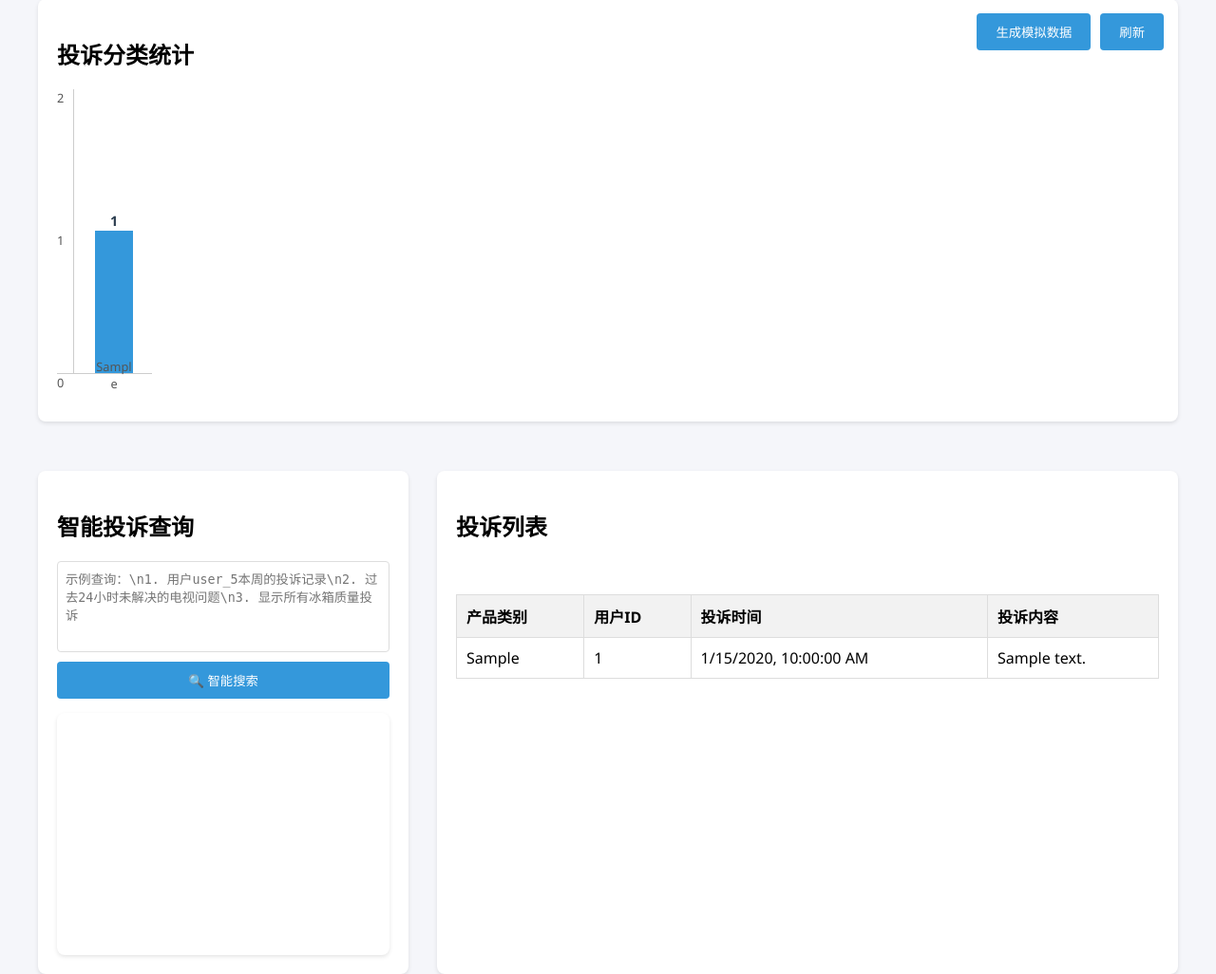
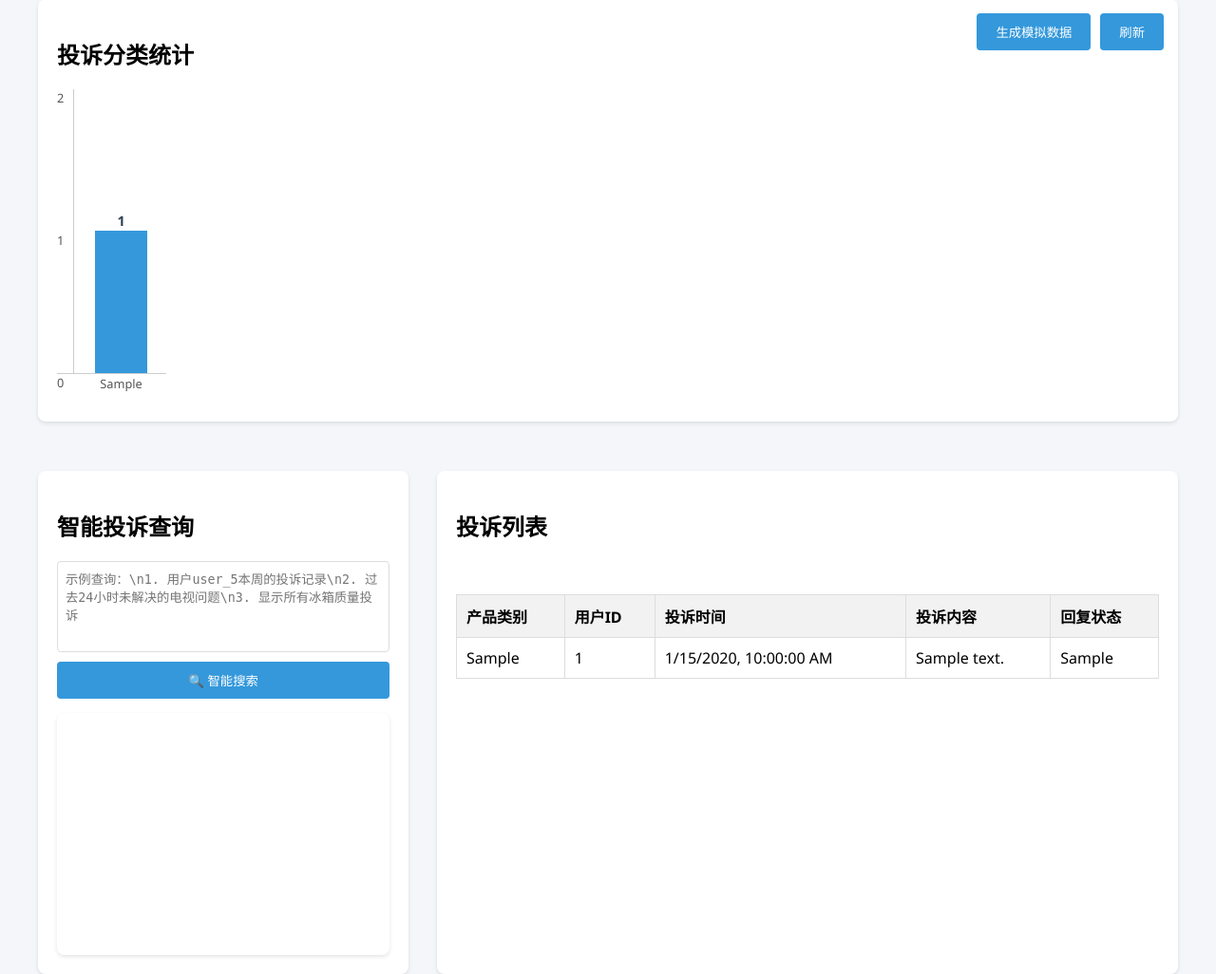
Before and after one commit to winsphinx/scs, a FastAPI app: page / in a window 1280 px wide. Shown: the part 120-1146 px from the top of the page at 95% size. Run offline with FastAPI, Linux system fonts and the light colour scheme; tables that the repository leaves empty hold one stand-in row (values such as "Sample post").

Commit message:
根据数据库字段，修改显示列表

```diff
--- a/main.py
+++ b/main.py
@@ -41,6 +41,7 @@ class Complaint(Base):
     content = Column(String)
     user_id = Column(String)
     complaint_category = Column(String)
+    reply = Column(String)
 
 
 Base.metadata.create_all(bind=engine)
@@ -64,6 +65,7 @@ class ComplaintCreate(BaseModel):
     content: str
     user_id: str
     complaint_category: str
+    reply: str | None = None
 
 
 class ComplaintResponse(ComplaintCreate):
@@ -83,7 +85,7 @@ def create_complaint(complaint: ComplaintCreate, db: Session = Depends(get_db)):
     return db_complaint
 
 
-@app.get("/complaints/", response_model=List[ComplaintCreate])
+@app.get("/complaints/", response_model=List[ComplaintResponse])
 def read_complaints(
     q: str = None,
     skip: int = 0,
@@ -150,7 +152,14 @@ def get_statistics(db: Session = Depends(get_db)):
 
 @app.post("/simulate/", response_model=List[ComplaintCreate])
 def simulate_data(db: Session = Depends(get_db)):
-    categories = ["电视", "冰箱", "洗衣机", "未知"]
+    categories = ["各种电视", "冰箱冰柜", "洗衣机", "未知"]
+    replies = [
+        "已处理",
+        "正在处理中",
+        "已转交相关部门",
+        None,
+        None,
+    ]  # 增加None使部分投诉无回复
     complaints = []
     for _ in range(10):  # 模拟10条数据
         product = random.choice(categories)
@@ -159,6 +168,9 @@ def simulate_data(db: Session = Depends(get_db)):
             content=f"我的{product}有问题" if product != "未知" else "产品使用问题投诉",
             user_id=f"user_{random.randint(1, 100)}",
             complaint_category=product,
+            reply=(
+                random.choice(replies) if random.random() > 0.3 else None
+            ),  # 70%概率有回复
         )
         db.add(complaint)
         complaints.append(complaint)
--- a/pyproject.toml
+++ b/pyproject.toml
@@ -9,7 +9,6 @@ dependencies = [
     "langchain>=0.3.25",
     "langchain-community>=0.3.24",
     "langchain-openai>=0.3.17",
-    "pytest>=8.3.5",
     "sqlalchemy>=2.0.41",
     "uvicorn>=0.34.2",
 ]
--- a/static/css/style.css
+++ b/static/css/style.css
@@ -277,7 +277,7 @@ th {
     align-items: flex-end;
     /* Align items to the bottom */
     height: 100%;
-    gap: 30px;
+    gap: 40px;
     padding-left: 40px;
     /* Space for Y-axis */
     padding-right: 20px;
@@ -301,7 +301,7 @@ th {
     height: 100%;
     flex-shrink: 0;
     /* Prevent shrinking */
-    width: 40px;
+    width: 55px;
     /* Bar width */
     position: relative;
     /* Needed for absolute positioning of label */
--- a/static/js/app.js
+++ b/static/js/app.js
@@ -53,15 +53,17 @@ async function loadComplaints() {
                         <th>用户ID</th>
                         <th>投诉时间</th>
                         <th>投诉内容</th>
+                        <th>回复状态</th>
                     </tr>
                 </thead>
                 <tbody>
                     ${data.map(complaint => `
-                        <tr ondblclick="showComplaintDetails('${complaint.complaint_category}', '${complaint.user_id}', '${new Date(complaint.complaint_time).toLocaleString()}', '${complaint.content.replace(/'/g, "\\'").replace(/\n/g, "\\n")}')">
+                        <tr ondblclick="showComplaintDetails('${complaint.complaint_category}', '${complaint.user_id}', '${new Date(complaint.complaint_time).toLocaleString()}', '${complaint.content.replace(/'/g, "\\'").replace(/\n/g, "\\n")}', '${complaint.reply ? complaint.reply.replace(/'/g, "\\'").replace(/\n/g, "\\n") : ''}')">
                             <td>${complaint.complaint_category}</td>
                             <td>${complaint.user_id}</td>
                             <td>${new Date(complaint.complaint_time).toLocaleString()}</td>
                             <td>${complaint.content}</td>
+                            <td>${complaint.reply || '未回复'}</td>
                         </tr>
                     `).join('')}
                 </tbody>
@@ -186,11 +188,12 @@ const modalTime = document.getElementById('modalTime');
 const modalContent = document.getElementById('modalContent');
 const closeButton = document.querySelector('.close-button');
 
-function showComplaintDetails(category, userId, time, content) {
+function showComplaintDetails(category, userId, time, content, reply) {
     modalCategory.textContent = category;
     modalUserId.textContent = userId;
     modalTime.textContent = time;
     modalContent.textContent = content;
+    modalReply.textContent = reply || '未回复';
     complaintModal.style.display = 'flex'; // Show the modal
 }
 
--- a/templates/index.html
+++ b/templates/index.html
@@ -54,6 +54,7 @@
             <p><strong>用户ID:</strong> <span id="modalUserId"></span></p>
             <p><strong>投诉时间:</strong> <span id="modalTime"></span></p>
             <p><strong>投诉内容:</strong> <span id="modalContent"></span></p>
+            <p><strong>回复状态:</strong> <span id="modalReply"></span></p>
         </div>
     </div>
 
```
